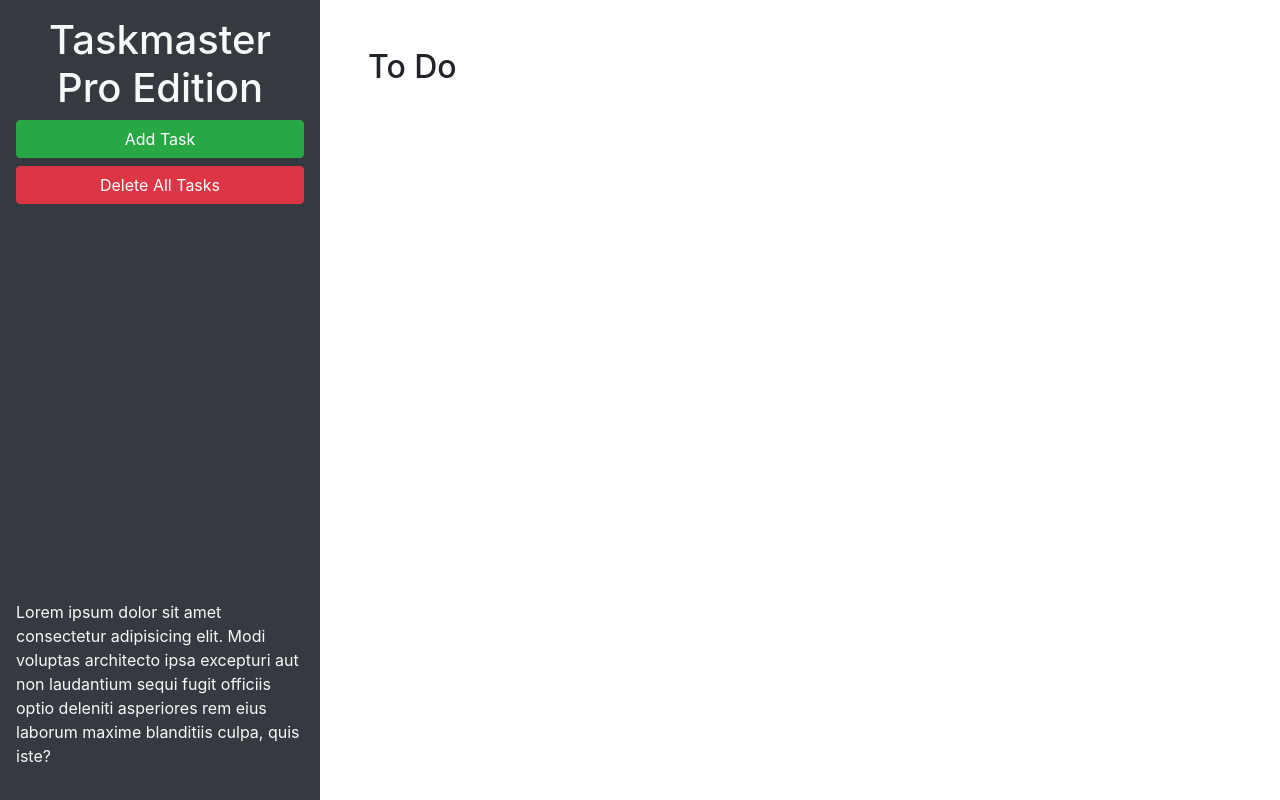
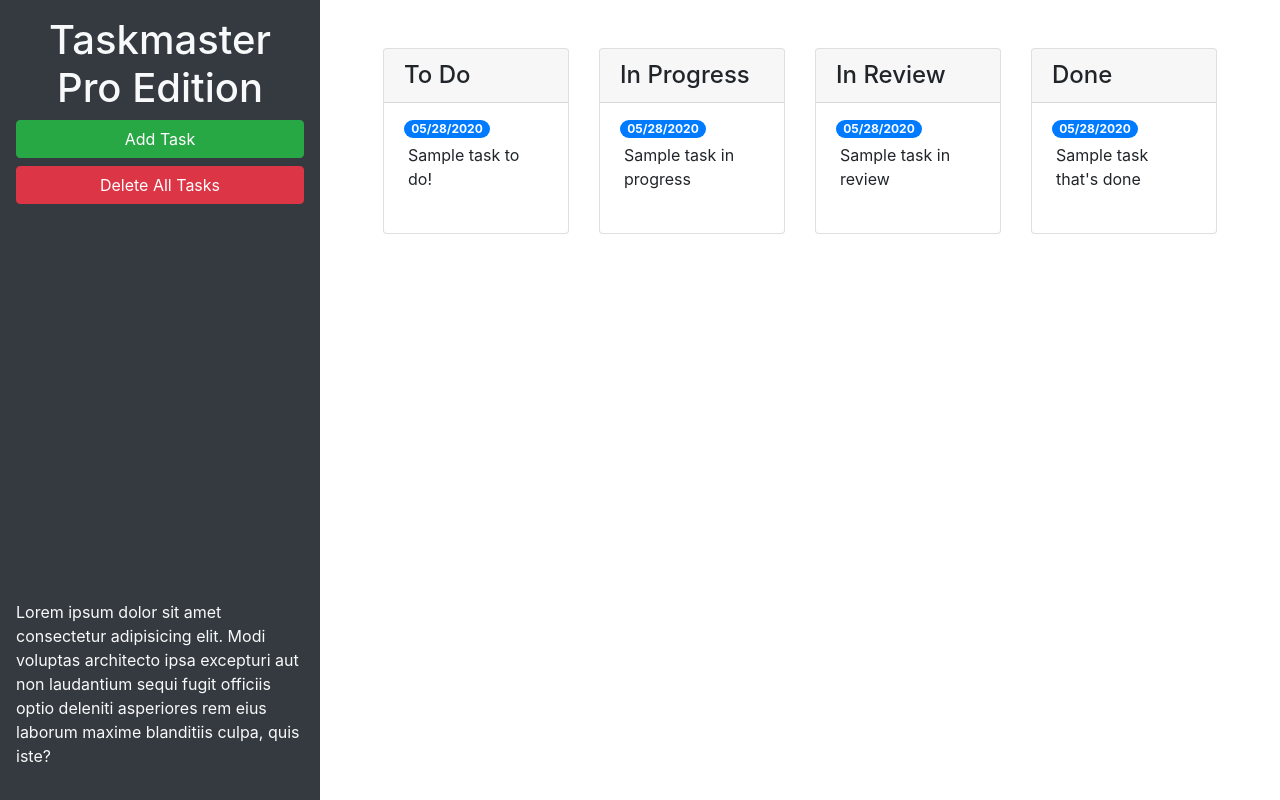
Before and after one commit to james182-dang/taskmaster-pro, a plain HTML site: page index.html in a window 1280 px wide. Drawn offline with nearby package versions, Linux system fonts and the light colour scheme.

Commit message:
added cards and other bootstrap styling

```diff
--- a/index.html
+++ b/index.html
@@ -24,9 +24,59 @@
       </p>
     </header>
     <main class="col-12 col-lg-9">
-      <div class="m-5">
-        <h2>To Do</h2>
-        <ul id="list-toDo" class="list-group"> </ul>
+      <div class="m-5 row justify-content-around">
+        <!-- toDo start -->
+        <div class="col-12 col-md-6 col-xl-3 mb-3">
+          <div class="card">
+            <h4 class="card-header">To Do</h4>
+            <ul id="list-toDo" class="list-group list-group-flush">
+              <li class="list-group-item">
+                <span class="badge badge-primary badge-pill">05/28/2020</span>
+                <p class="m-1">Sample task to do!</p>
+              </li>
+            </ul>
+          </div>
+        </div>
+        <!-- toDo end -->
+        <!-- in progress start -->
+        <div class="col-12 col-md-6 col-xl-3 mb-3">
+          <div class="card">
+            <h4 class="card-header">In Progress</h4>
+            <ul id="list-inProgress" class="list-group list-group-flush">
+              <li class="list-group-item">
+                <span class="badge badge-primary badge-pill">05/28/2020</span>
+                <p class="m-1">Sample task in progress</p>
+              </li>
+            </ul>
+          </div>
+        </div>
+        <!-- in progress end -->
+        <!-- in review start -->
+        <div class="col-12 col-md-6 col-xl-3 mb-3">
+          <div class="card">
+            <h4 class="card-header">In Review</h4>
+            <ul id="list-inReview" class="list-group list-group-flush">
+              <li class="list-group-item">
+                <span class="badge badge-primary badge-pill">05/28/2020</span>
+                <p class="m-1">Sample task in review</p>
+              </li>
+            </ul>
+          </div>
+        </div>
+        <!-- in review end -->
+        <!-- done start -->
+        <div class="col-12 col-md-6 col-xl-3 mb-3">
+          <div class="card">
+            <h4 class="card-header">Done</h4>
+            <ul id="list-done" class="list-group list-group-flush">
+              <li class="list-group-item">
+                <span class="badge badge-primary badge-pill">05/28/2020</span>
+                <p class="m-1">Sample task that's done</p>
+              </li>
+            </ul>
+          </div>
+        </div>
+        <!-- done end -->
       </div>
     </main>
   </div>
@@ -46,11 +96,11 @@
           <form>
             <div class="form-group">
               <label for="modalTaskDescription">Task description</label>
-              <textarea id="modalTaskDescription" rows="3"></textarea>
+              <textarea id="modalTaskDescription" rows="3" class="form-control"></textarea>
             </div>
             <div class="form-group">
               <label for="modalDueDate">Due date</label>
-              <input type="text" id="modalDueDate" placeholder="mm/dd/yyyy" autocomplete="off" />
+              <input type="text" class="form-control" id="modalDueDate" placeholder="mm/dd/yyyy" autocomplete="off" />
             </div>
           </form>
         </div>
```
